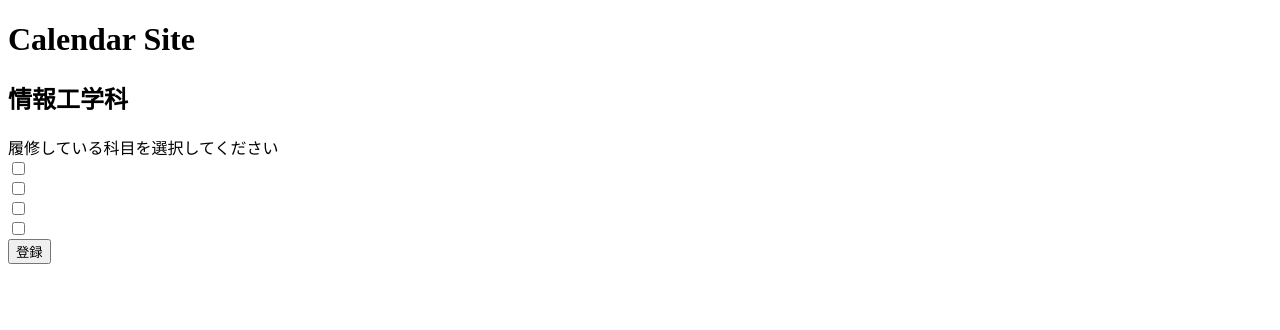
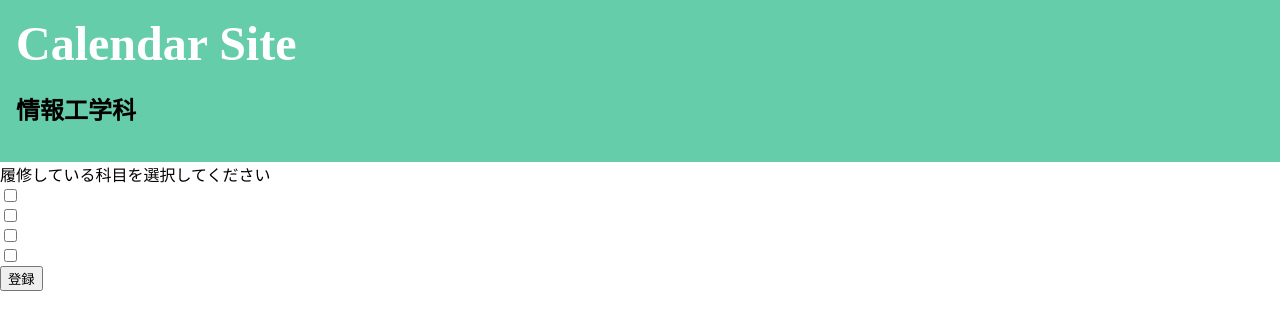
Before and after one commit to takatoshiinaoka/calendar, a Django app: template calendarSite/templates/search.html in a window 1280 px wide. Shown: the top 330 px of the page. Run offline with Django 3.2, Linux system fonts and the light colour scheme; the template is opened without the code that fills it, so the values that code supplies are empty.

Commit message:
西本　search.css.html css要素の追加

```diff
--- /dev/null
+++ b/calendarSite/static/css/search.css
@@ -0,0 +1,23 @@
+body {
+    margin : 0;
+}
+
+.header{
+    background-color: #66cdaa;
+    padding : 1em;
+}
+
+h1{
+    color :#ffffff;
+    font-size : 3em;
+    margin : 0;
+}
+
+th{
+    text-align : left;
+    padding : 0em 1em 0em 1em;
+}
+
+th > label , td > label{
+    color: #ffffff;
+}
--- a/calendarSite/templates/search.html
+++ b/calendarSite/templates/search.html
@@ -1,10 +1,14 @@
+{% load static %}
 <!DOCTYPE html>
     <head>
         <title> カレンダー </title>
+        <link href="{% static 'css/search.css' %}" rel="stylesheet" />
     </head>
     <body>
-        <h1>Calendar Site</h1>
-        <h2>情報工学科</h2>
+        <div class="header">
+            <h1>Calendar Site</h1>
+            <h2>情報工学科</h2>
+        </div>
     </body>
     履修している科目を選択してください
     <form method="post">
```
